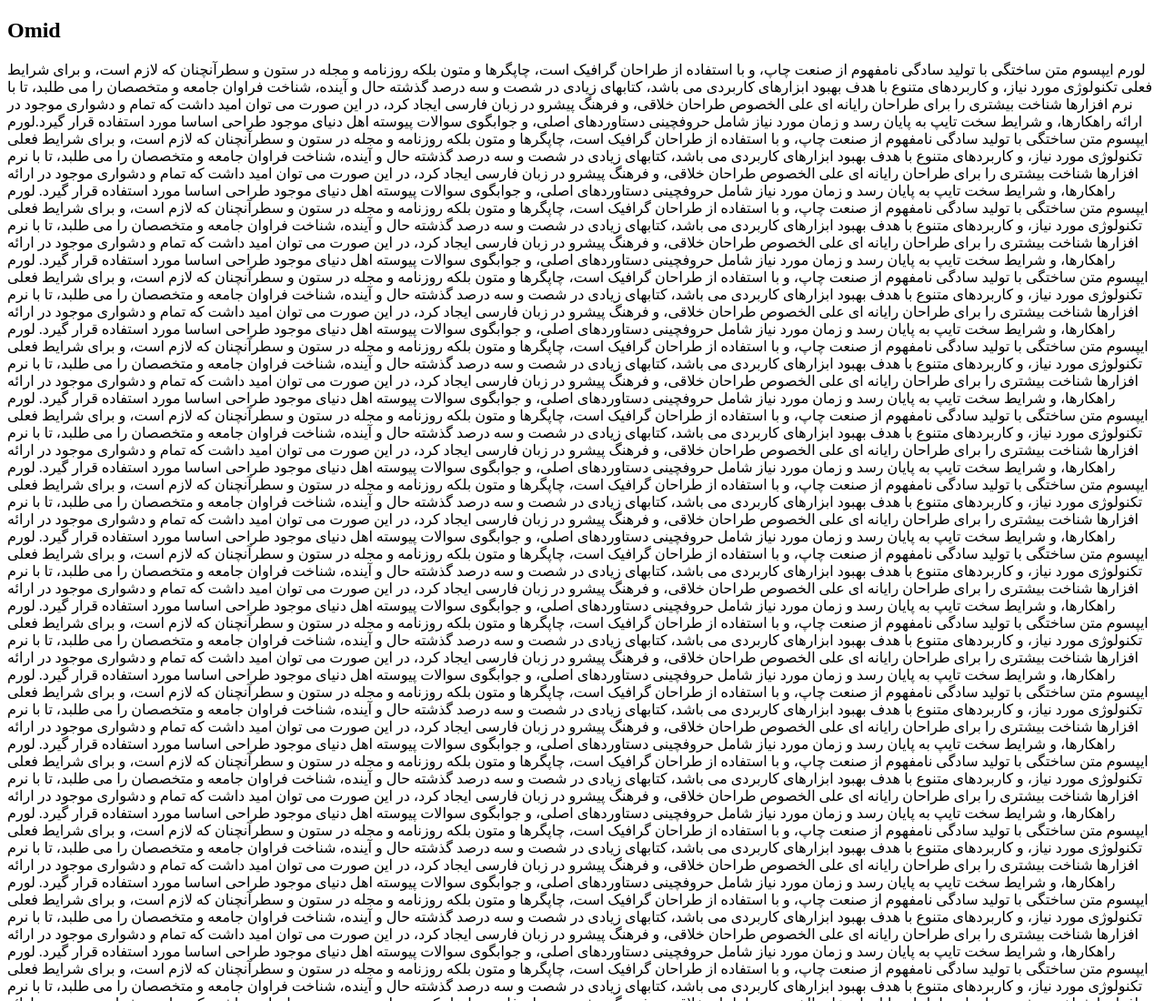
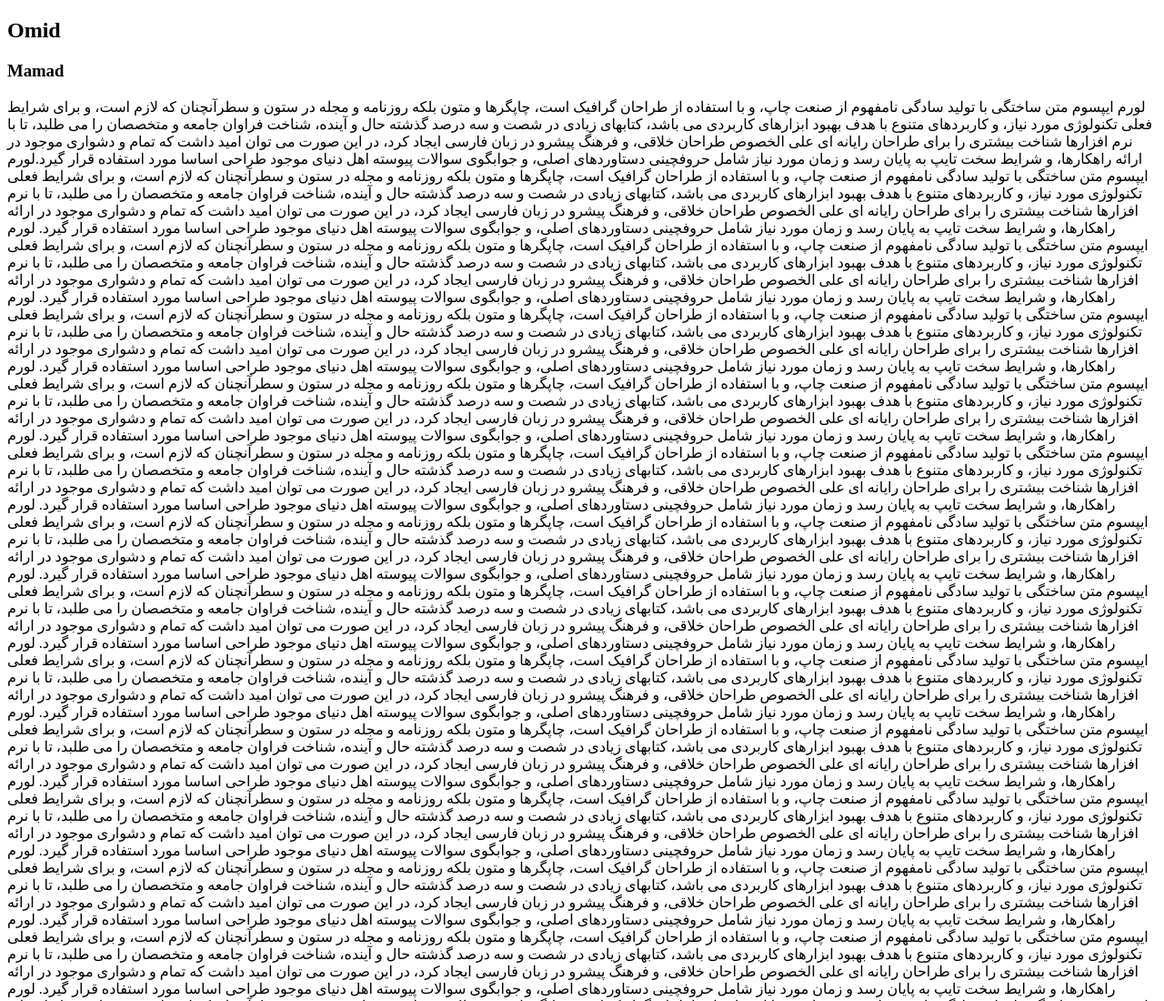
Before and after one commit to emilazborn/project-test, a plain HTML site: page index.html in a window 1280 px wide. Shown: the top 1100 px of the page at 91% size. Drawn offline with Linux system fonts and the light colour scheme.

Commit message:
fdsfdsfgasdgsgsdgewi sdig

```diff
--- a/index.html
+++ b/index.html
@@ -8,6 +8,7 @@
 </head>
 <body>
     <h2>Omid</h2>
+    <h3>Mamad</h3>
  لورم ایپسوم متن ساختگی با تولید سادگی نامفهوم از صنعت چاپ، و با استفاده از طراحان گرافیک است، چاپگرها و متون بلکه روزنامه و مجله در ستون و سطرآنچنان که لازم است، و برای شرایط فعلی تکنولوژی مورد نیاز، و کاربردهای متنوع با هدف بهبود ابزارهای کاربردی می باشد، کتابهای زیادی در شصت و سه درصد گذشته حال و آینده، شناخت فراوان جامعه و متخصصان را می طلبد، تا با نرم افزارها شناخت بیشتری را برای طراحان رایانه ای علی الخصوص طراحان خلاقی، و فرهنگ پیشرو در زبان فارسی ایجاد کرد، در این صورت می توان امید داشت که تمام و دشواری موجود در ارائه راهکارها، و شرایط سخت تایپ به پایان رسد و زمان مورد نیاز شامل حروفچینی دستاوردهای اصلی، و جوابگوی سوالات پیوسته اهل دنیای موجود طراحی اساسا مورد استفاده قرار گیرد.لورم ایپسوم متن ساختگی با تولید سادگی نامفهوم از صنعت چاپ، و با استفاده از طراحان گرافیک است، چاپگرها و متون بلکه روزنامه و مجله در ستون و سطرآنچنان که لازم است، و برای شرایط فعلی تکنولوژی مورد نیاز، و کاربردهای متنوع با هدف بهبود ابزارهای کاربردی می باشد، کتابهای زیادی در شصت و سه درصد گذشته حال و آینده، شناخت فراوان جامعه و متخصصان را می طلبد، تا با نرم افزارها شناخت بیشتری را برای طراحان رایانه ای علی الخصوص طراحان خلاقی، و فرهنگ پیشرو در زبان فارسی ایجاد کرد، در این صورت می توان امید داشت که تمام و دشواری موجود در ارائه راهکارها، و شرایط سخت تایپ به پایان رسد و زمان مورد نیاز شامل حروفچینی دستاوردهای اصلی، و جوابگوی سوالات پیوسته اهل دنیای موجود طراحی اساسا مورد استفاده قرار گیرد.
 
     لورم ایپسوم متن ساختگی با تولید سادگی نامفهوم از صنعت چاپ، و با استفاده از طراحان گرافیک است، چاپگرها و متون بلکه روزنامه و مجله در ستون و سطرآنچنان که لازم است، و برای شرایط فعلی تکنولوژی مورد نیاز، و کاربردهای متنوع با هدف بهبود ابزارهای کاربردی می باشد، کتابهای زیادی در شصت و سه درصد گذشته حال و آینده، شناخت فراوان جامعه و متخصصان را می طلبد، تا با نرم افزارها شناخت بیشتری را برای طراحان رایانه ای علی الخصوص طراحان خلاقی، و فرهنگ پیشرو در زبان فارسی ایجاد کرد، در این صورت می توان امید داشت که تمام و دشواری موجود در ارائه راهکارها، و شرایط سخت تایپ به پایان رسد و زمان مورد نیاز شامل حروفچینی دستاوردهای اصلی، و جوابگوی سوالات پیوسته اهل دنیای موجود طراحی اساسا مورد استفاده قرار گیرد.
```
